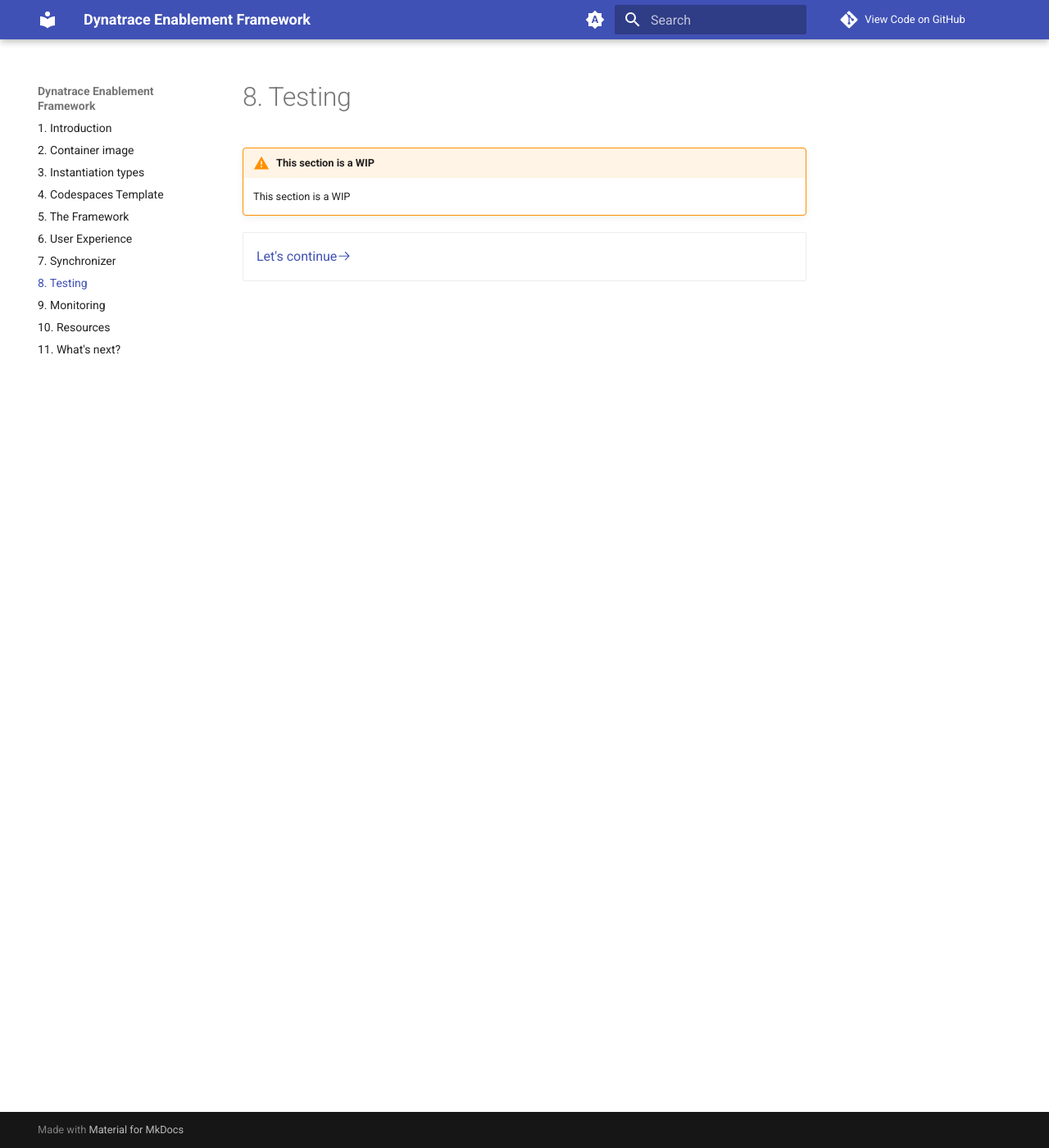
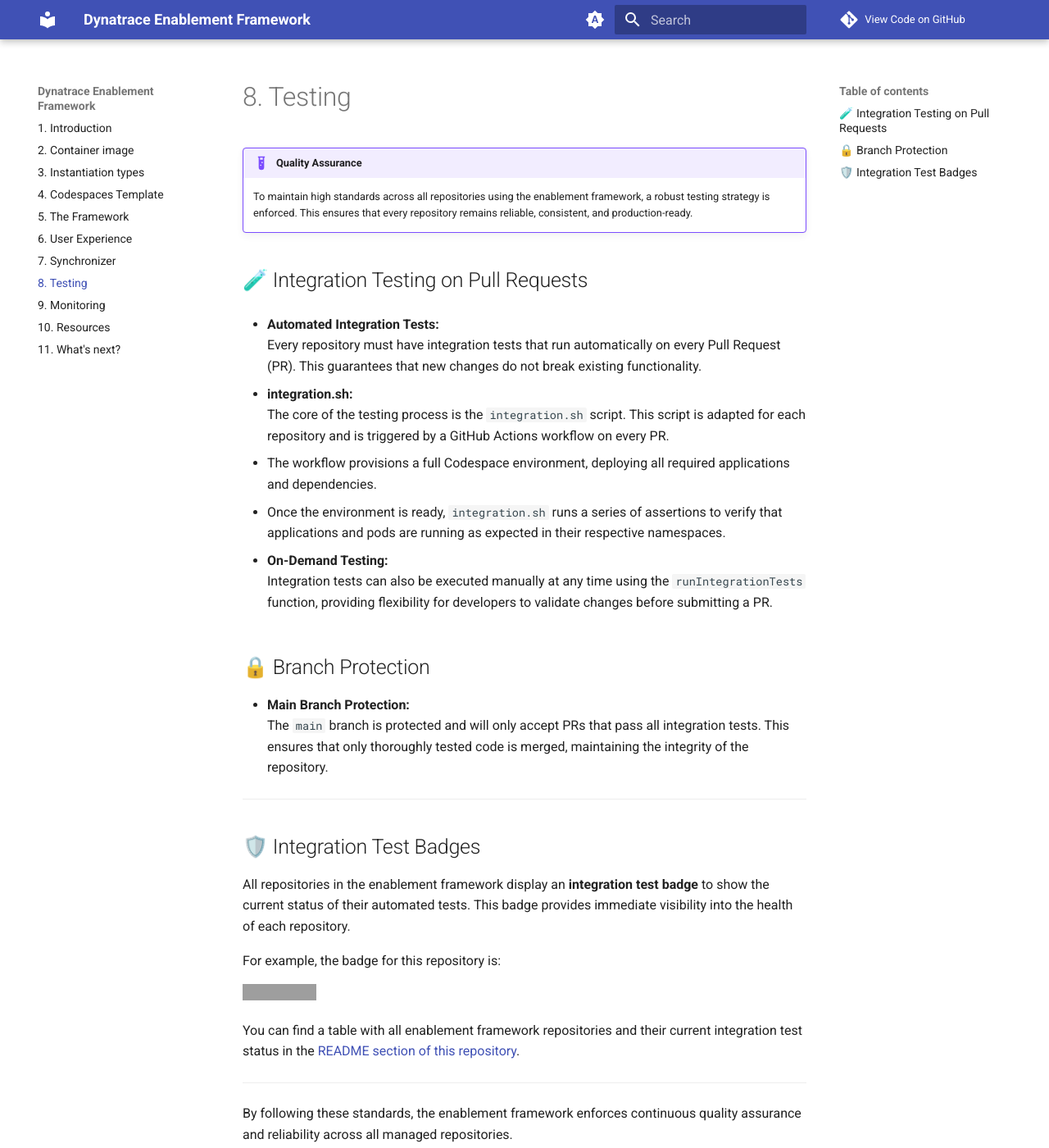
Before and after one commit to dynatrace-wwse/codespaces-synchronizer, an MkDocs documentation site: the page built from docs/testing.md, in a window 1280 px wide and 1400 px high. Shown: the whole window at 82% size. Built offline with MkDocs 1.6.1 and Material for MkDocs 9.7.7, drawn with Linux system fonts in a browser that asks for light colours; comment, search, counter and statistics services are not loaded; grey boxes are pictures that could not be loaded.

Commit message:
testing
Signed-off-by: Sergio Hinojosa <sergio.hinojosa@dynatrace.com>

```diff
--- a/docs/testing.md
+++ b/docs/testing.md
@@ -1,9 +1,41 @@
 --8<-- "snippets/testing.js"
 
-# 8. Testing
+!!! example "Quality Assurance"
+	To maintain high standards across all repositories using the enablement framework, a robust testing strategy is enforced. This ensures that every repository remains reliable, consistent, and production-ready.
 
-!!! warning "This section is a WIP"
-	This section is a WIP
+## 🧪 Integration Testing on Pull Requests
+
+- **Automated Integration Tests:**
+  Every repository must have integration tests that run automatically on every Pull Request (PR). This guarantees that new changes do not break existing functionality.
+
+- **integration.sh:**
+  The core of the testing process is the `integration.sh` script. This script is adapted for each repository and is triggered by a GitHub Actions workflow on every PR.
+  - The workflow provisions a full Codespace environment, deploying all required applications and dependencies.
+  - Once the environment is ready, `integration.sh` runs a series of assertions to verify that applications and pods are running as expected in their respective namespaces.
+
+- **On-Demand Testing:**
+  Integration tests can also be executed manually at any time using the `runIntegrationTests` function, providing flexibility for developers to validate changes before submitting a PR.
+
+## 🔒 Branch Protection
+
+- **Main Branch Protection:**
+  The `main` branch is protected and will only accept PRs that pass all integration tests. This ensures that only thoroughly tested code is merged, maintaining the integrity of the repository.
+
+---
+
+## 🛡️ Integration Test Badges
+
+All repositories in the enablement framework display an **integration test badge** to show the current status of their automated tests. This badge provides immediate visibility into the health of each repository.
+
+For example, the badge for this repository is:
+
+![Integration tests](https://github.com/dynatrace-wwse/codespaces-framework/actions/workflows/integration-tests.yaml/badge.svg)
+
+You can find a table with all enablement framework repositories and their current integration test status in the [README section of this repository](https://github.com/dynatrace-wwse/codespaces-framework).
+
+---
+
+By following these standards, the enablement framework enforces continuous quality assurance and reliability across all managed repositories.
 
 <div class="grid cards" markdown>
 - [Let's continue:octicons-arrow-right-24:](monitoring.md)
```
Also changed, not shown: README.md (+7 -7 lines), docs/draft.md (deleted, +0 -25 lines), docs/instantiation-types.md (+4 -3 lines), docs/template.md (+3 -3 lines).
